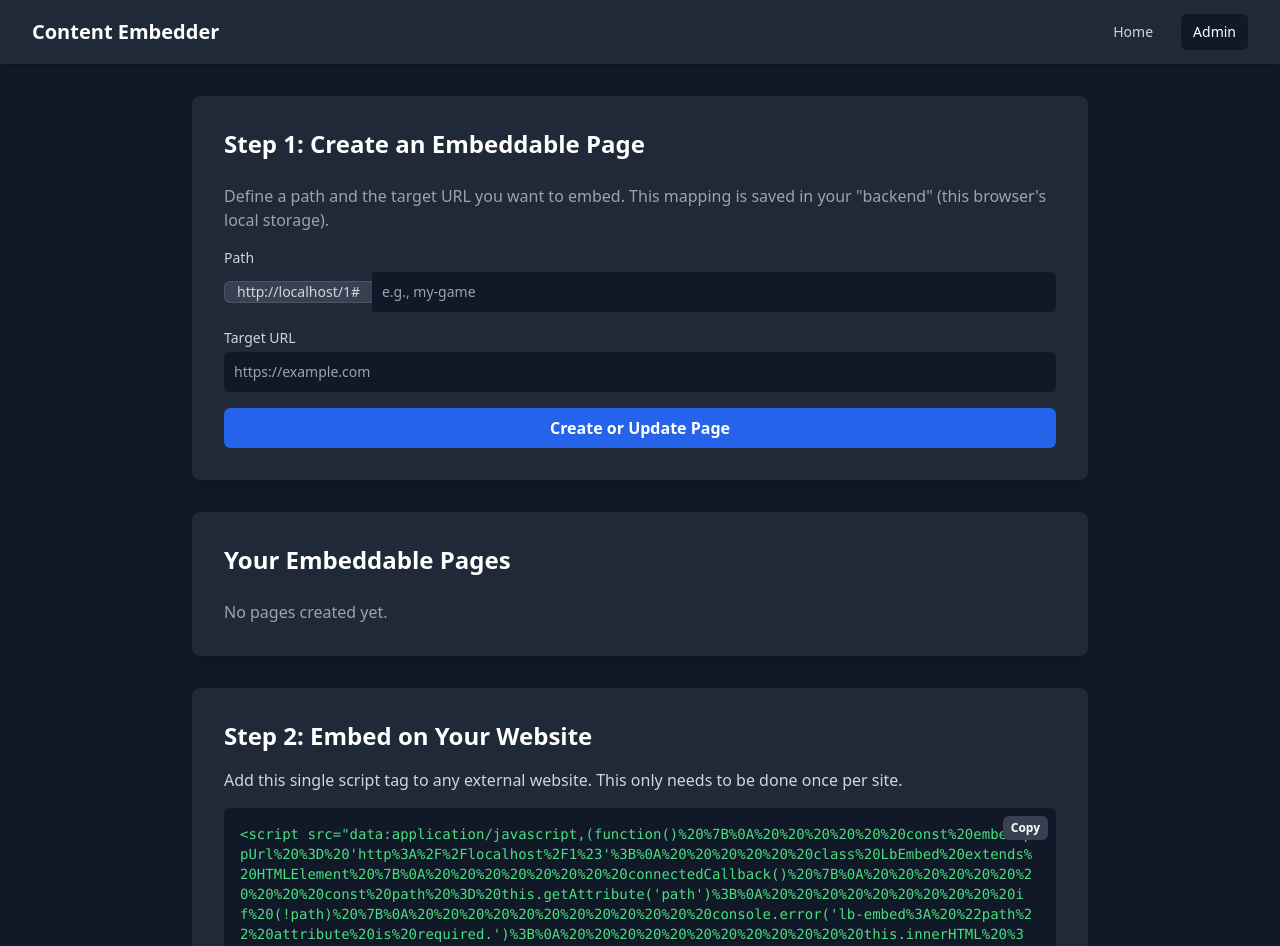
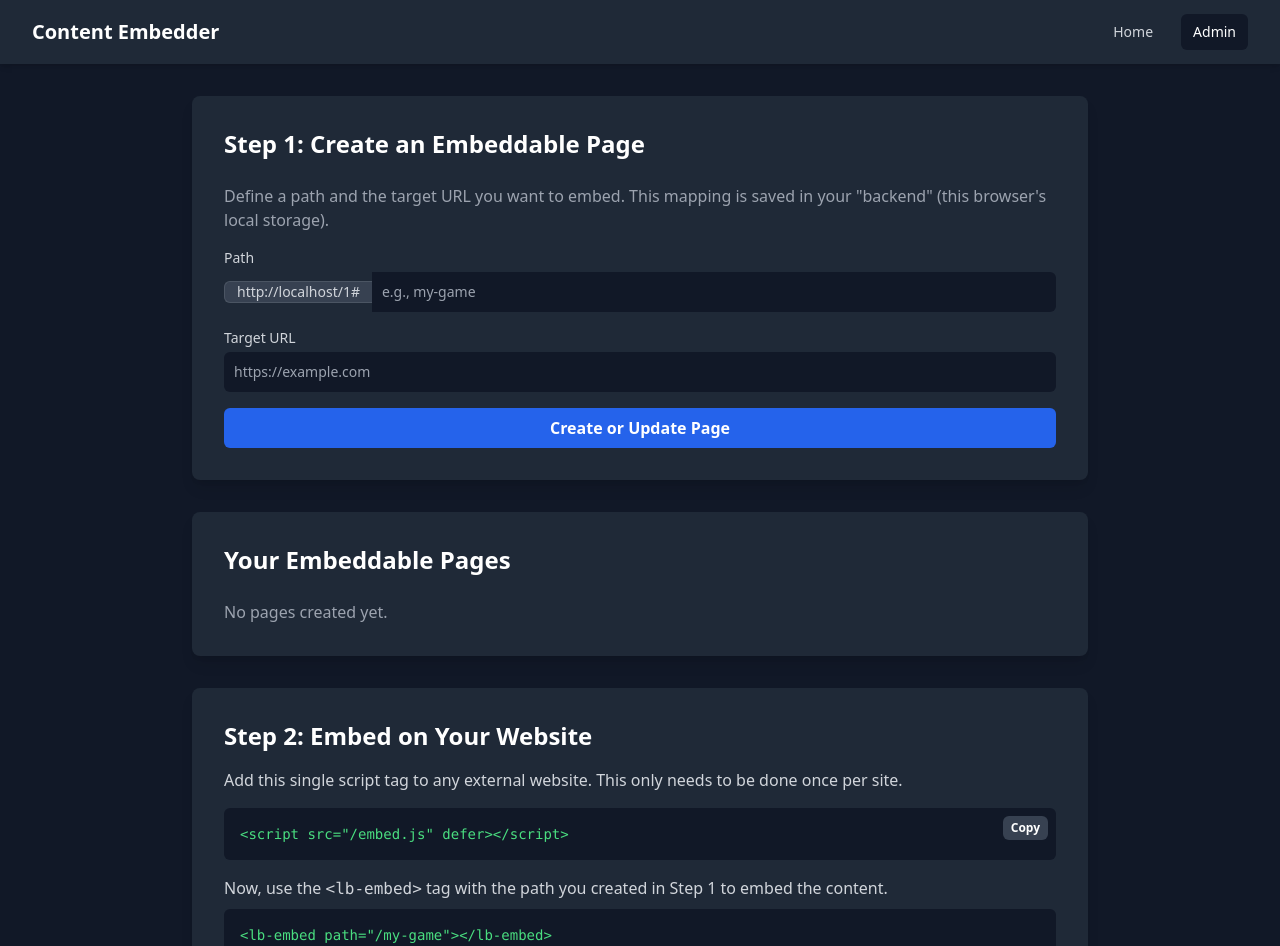
Before and after one commit to dgstuff/newbypasser, a React (Vite) app: page /1#/admin in a window 1280 px wide. Shown: the top 946 px of the page. Built offline with nearby package versions, Linux system fonts and the light colour scheme.

Commit message:
Update AdminPage.tsx

```diff
--- a/components/AdminPage.tsx
+++ b/components/AdminPage.tsx
@@ -1,4 +1,5 @@
-import React, { useState, useMemo } from 'react';
+
+import React, { useState } from 'react';
 import { useMappings } from '../contexts/MappingsContext';
 
 const AdminPage: React.FC = () => {
@@ -7,45 +8,7 @@ const AdminPage: React.FC = () => {
   const [targetUrl, setTargetUrl] = useState('');
   const [copySuccess, setCopySuccess] = useState('');
 
-  const embedScript = useMemo(() => {
-    // This script will run on the user's external site.
-    // It finds all <lb-embed> tags and replaces them with an iframe
-    // that points back to THIS application.
-    return `(function() {
-      const embedAppUrl = '${basePath}';
-      class LbEmbed extends HTMLElement {
-        connectedCallback() {
-          const path = this.getAttribute('path');
-          if (!path) {
-            console.error('lb-embed: "path" attribute is required.');
-            this.innerHTML = '<div style="padding:1rem;color:red;background:rgba(255,0,0,0.1);border:1px solid red;font-family:sans-serif;border-radius:8px;">Error: lb-embed requires a "path" attribute.</div>';
-            return;
-          }
-          const iframe = document.createElement('iframe');
-          const finalUrl = new URL(path.replace(/^\\/|\\/$/g, ''), embedAppUrl).href;
-          iframe.setAttribute('src', finalUrl);
-          iframe.setAttribute('frameborder', '0');
-          iframe.style.position = 'fixed';
-          iframe.style.top = '0';
-          iframe.style.left = '0';
-          iframe.style.width = '100vw';
-          iframe.style.height = '100vh';
-          iframe.style.zIndex = '999999';
-          this.replaceWith(iframe);
-        }
-      }
-      if (!customElements.get('lb-embed')) {
-        customElements.define('lb-embed', LbEmbed);
-      }
-    })();`;
-  }, [basePath]);
-
-  const scriptTag = useMemo(() => {
-    if (!embedScript) return '';
-    const dataUrl = `data:application/javascript,${encodeURIComponent(embedScript)}`;
-    return `<script src="${dataUrl}" defer></script>`;
-  }, [embedScript]);
-
+  const scriptTag = `<script src="/embed.js" defer></script>`;
 
   const handleSubmit = (e: React.FormEvent) => {
     e.preventDefault();
@@ -65,7 +28,6 @@ const AdminPage: React.FC = () => {
   };
 
   const copyScriptToClipboard = () => {
-    if (!scriptTag) return;
     navigator.clipboard.writeText(scriptTag).then(() => {
         setCopySuccess('Copied!');
         setTimeout(() => setCopySuccess(''), 2000);
@@ -124,7 +86,7 @@ const AdminPage: React.FC = () => {
             {mappings.map((mapping, index) => (
               <li key={index} className="bg-gray-700 p-4 rounded-md flex flex-col sm:flex-row justify-between sm:items-center">
                 <div className="flex-1 min-w-0">
-                  <p className="text-sm font-medium text-white truncate">Path: <a href={`#/${mapping.path}`} target="_blank" rel="noopener noreferrer" className="text-blue-400 hover:underline">{`/${mapping.path}`}</a></p>
+                  <p className="text-sm font-medium text-white truncate">Path: <a href={`/${mapping.path}`} target="_blank" rel="noopener noreferrer" className="text-blue-400 hover:underline">{`/${mapping.path}`}</a></p>
                   <p className="text-sm text-gray-400 truncate">Target: <a href={mapping.targetUrl} target="_blank" rel="noopener noreferrer" className="hover:underline">{mapping.targetUrl}</a></p>
                 </div>
               </li>
```
